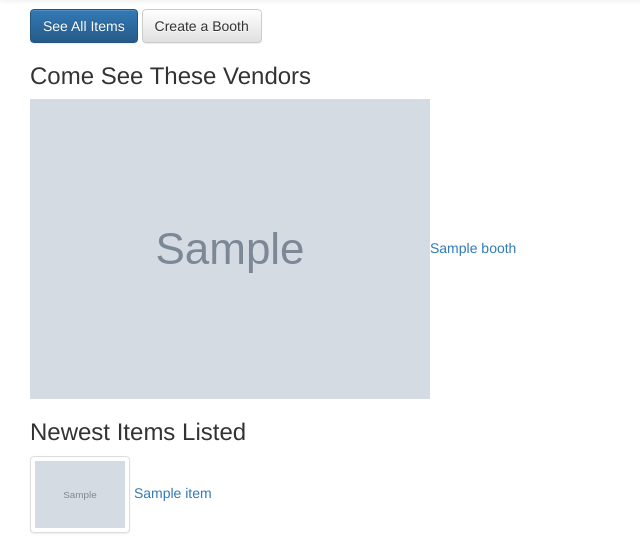
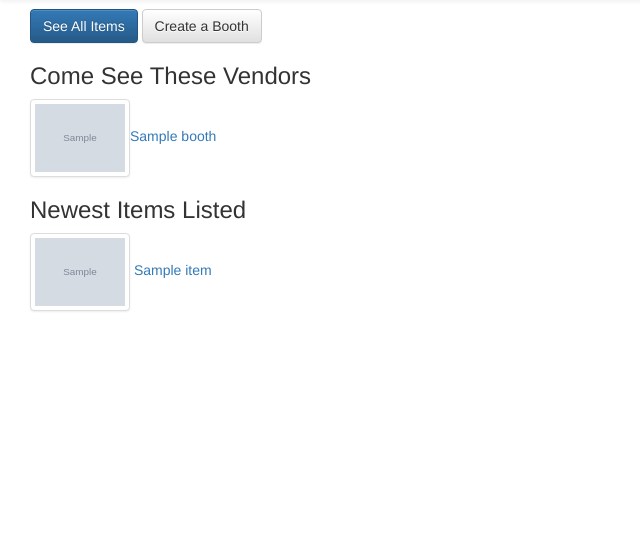
Before and after one commit to manlan2/flea-market-manager, a Flask app: page / in a window 1280 px wide. Shown: the part 51-602 px from the top of the page, without its empty margins (0-640 px from the left). Run offline with Flask 2, Linux system fonts and the light colour scheme; tables that the repository leaves empty hold one stand-in row (values such as "Sample post"); grey boxes marked "Sample" are stand-in pictures; parts of the project's set-up code (start-up, migrations or seed data) failed here and were passed over; some libraries are stand-ins or nearby versions.

Commit message:
pep8'ed and fixed some small todos.

```diff
--- a/templates/about.html
+++ b/templates/about.html
@@ -1,6 +1,6 @@
 {% extends 'layout.html' %}
 {% block body %}
-<!-- TODO: format this better
+<!-- TODO: This page needs styles
 -->
 <h1>About Us</h1>
 <div class="well">
--- a/templates/index.html
+++ b/templates/index.html
@@ -2,8 +2,7 @@
 {% block body %}
 <!--  TODO: Should be single column on small device
       TODO: Should be two column on large screens
-      TODO: Should have icon size picture for each items
-      TODO: Should have icon size picture for each booth -->
+-->
 
 <div class="">
   <a href="{{ url_for('allItems') }}" class="btn btn-primary">See All Items</a>
@@ -13,7 +12,7 @@
   <h3>Come See These Vendors</h3>
   <ul class="list-unstyled">
     {% for booth in booths %}
-    <li><img src="{{ booth.image }}" alt="" /><a href="{{ url_for('booth', booth_id=booth.id) }}">{{ booth.name }}</a></li>
+    <li><img src="{{ booth.image }}" alt="" class="img-thumbnail" /><a href="{{ url_for('booth', booth_id=booth.id) }}">{{ booth.name }}</a></li>
     {% endfor %}
   </ul>
 </div>
```
Also changed, not shown: application.py (+24 -24 lines), templates/booth.html (+1 -8 lines).
